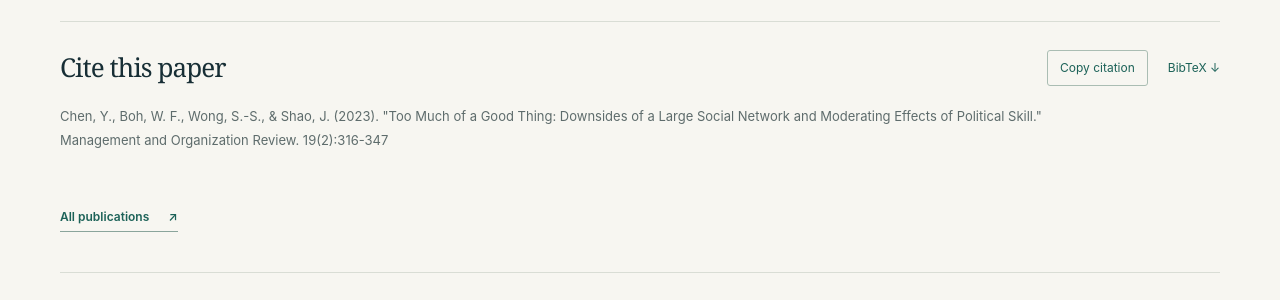
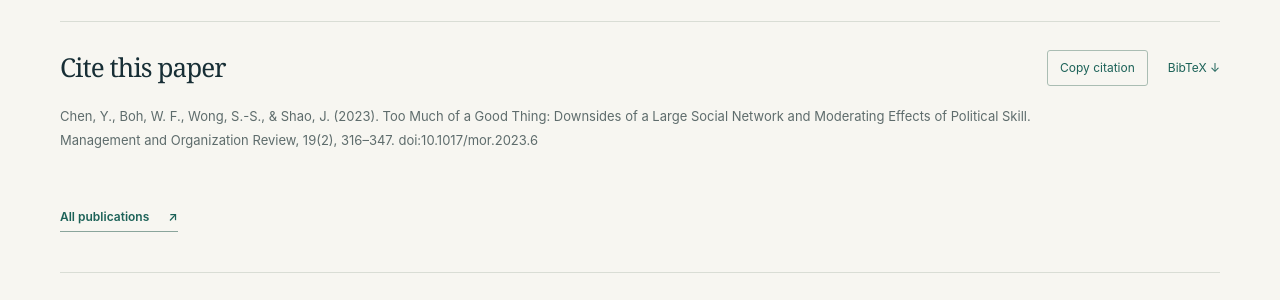
Before and after one commit to chenyi-edward/chenyi-edward.github.io, a Jekyll site: the page built from _publications/MOR-2023.md, in a window 1280 px wide. Shown: the part 1555-1855 px from the top of the page. Built offline with Jekyll 4.4.1, drawn with Linux system fonts in a browser that asks for light colours.

Commit message:
Update MOR-2023.md

```diff
--- a/_publications/MOR-2023.md
+++ b/_publications/MOR-2023.md
@@ -8,7 +8,7 @@ excerpt: 'Is your most helpful "star" employee on the verge of becoming a bottle
 date: 2023-04-27
 venue: Management and Organization Review
 paperurl: https://doi.org/10.1017/mor.2023.6
-citation: 'Chen, Y., Boh, W. F., Wong, S.-S., & Shao, J. (2023). "Too Much of a Good Thing: Downsides of a Large Social Network and Moderating Effects of Political Skill." Management and Organization Review. 19(2):316-347'
+citation: 'Chen, Y., Boh, W. F., Wong, S.-S., & Shao, J. (2023). Too Much of a Good Thing: Downsides of a Large Social Network and Moderating Effects of Political Skill. Management and Organization Review, 19(2), 316–347. doi:10.1017/mor.2023.6'
 slug: mor-2023
 publication_details: 19(2), 316–347
 authors:
```
